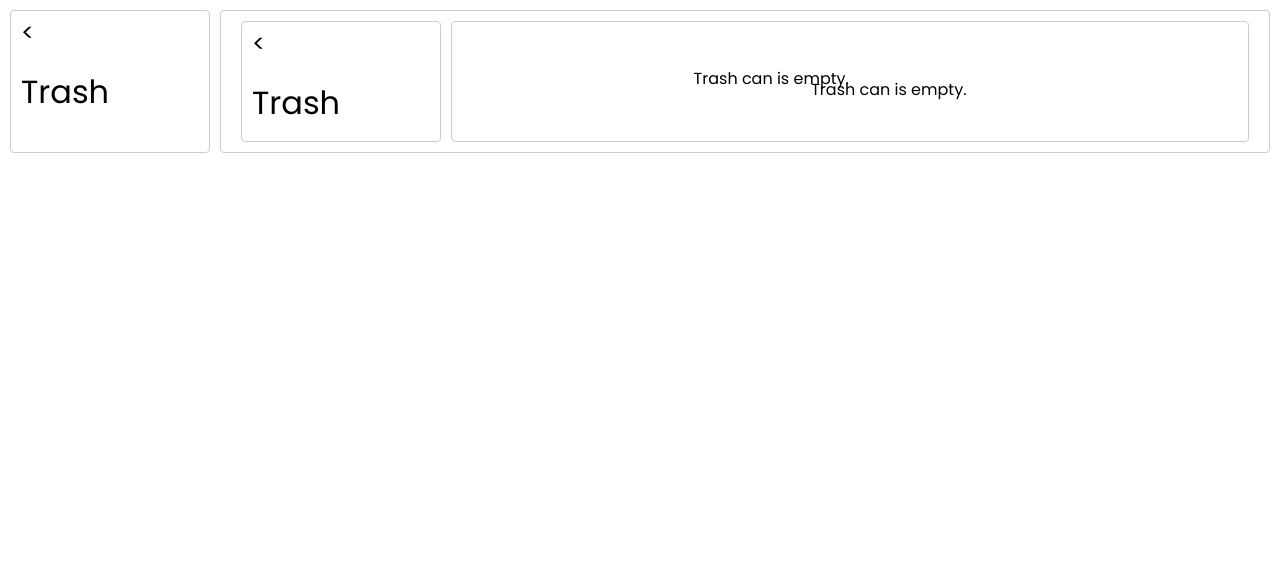
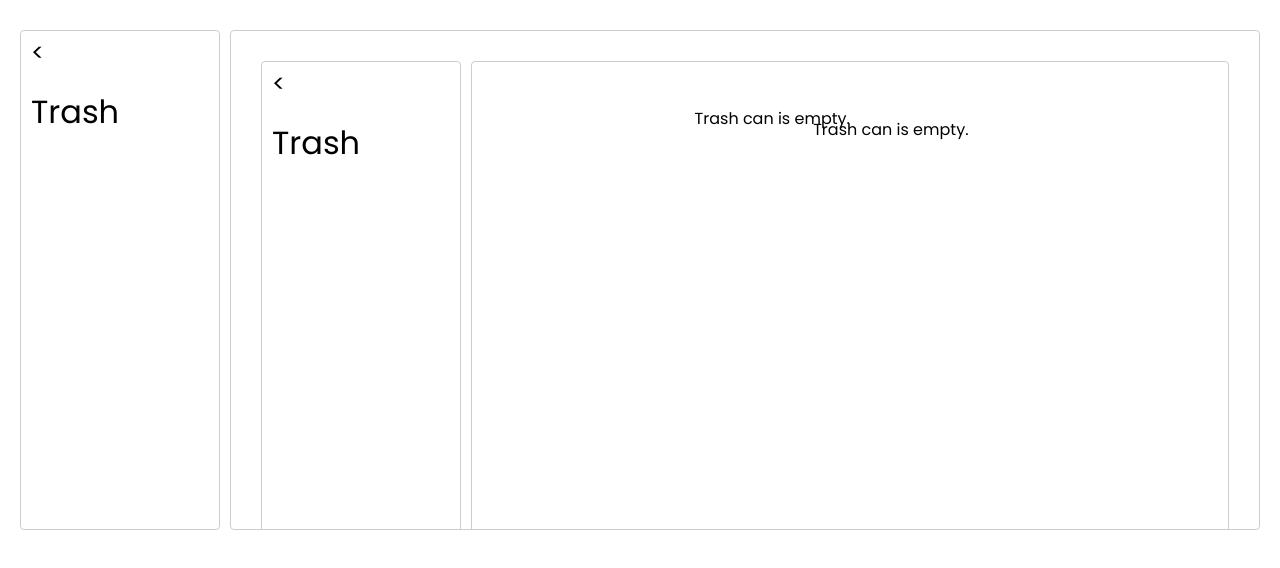
Before and after one commit to we11done/SimpleNoteApp_TSX, a React (Create React App) app: page /trash/trash in a window 1280 px wide. Shown: the top 568 px of the page. Built offline with nearby package versions, Linux system fonts and the light colour scheme.

Commit message:
adjusted style code

```diff
--- a/src/App.css
+++ b/src/App.css
@@ -3,7 +3,9 @@
 html, body {
   height: 100%;
 }
-
+#root{
+  height : 100%;
+}
 #app {
   display: flex;
   flex-direction: column;
--- a/src/components/Layout.tsx
+++ b/src/components/Layout.tsx
@@ -7,7 +7,8 @@ type LayoutProps = {
 const style: React.CSSProperties = {
   display: 'flex',
   flex: 1,
-  margin: '10px',
+  height: '500px',
+  margin: '30px 20px',
 };
 
 const Layout = ({ children }: LayoutProps) => {
--- a/src/components/Sidebar.tsx
+++ b/src/components/Sidebar.tsx
@@ -11,6 +11,7 @@ type SidebarBackButtonProps = {
 
 const style: React.CSSProperties = {
   width: '200px',
+  height: '100%',
   border: 'solid 1px #ccc',
   marginRight: '10px',
   borderRadius: '4px',
```
